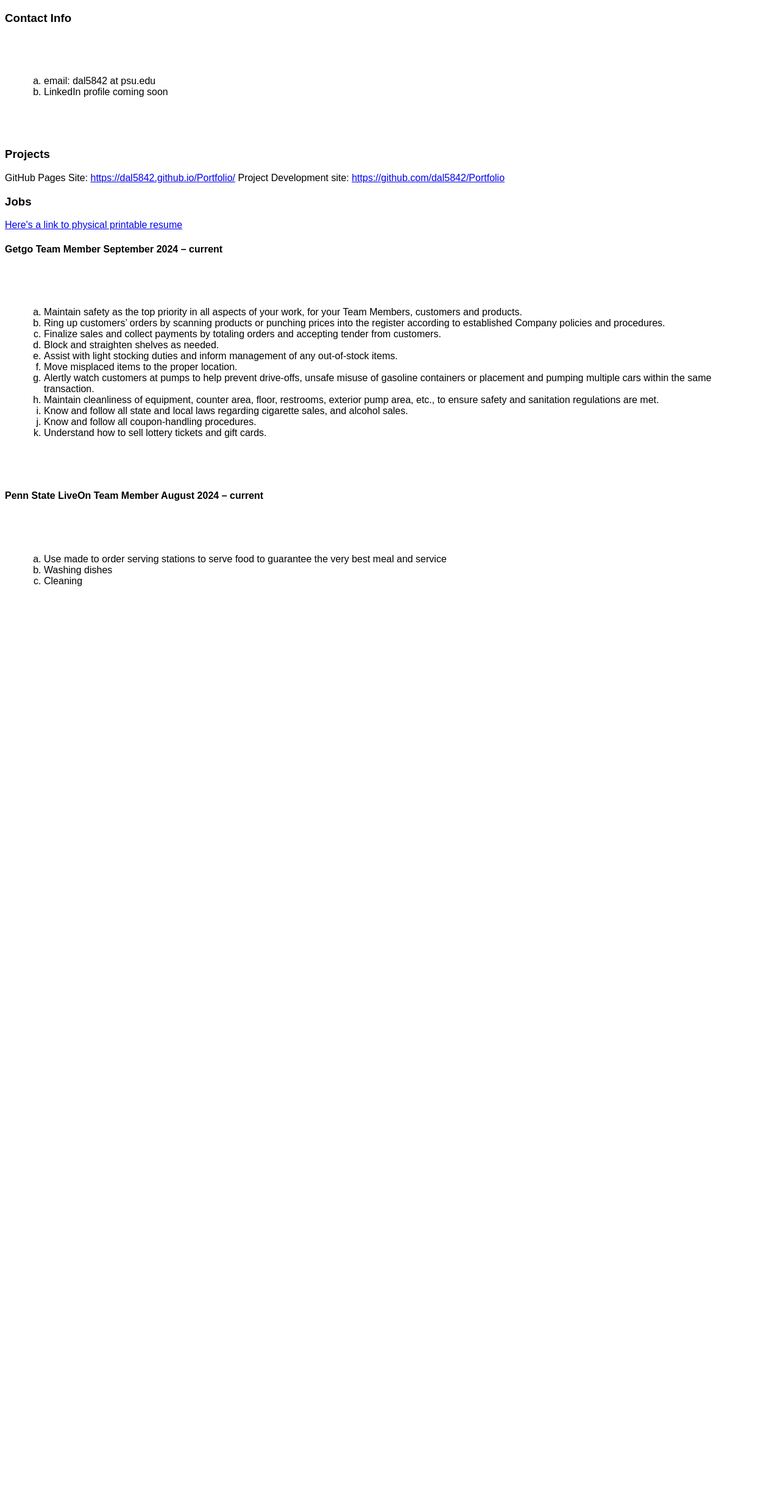
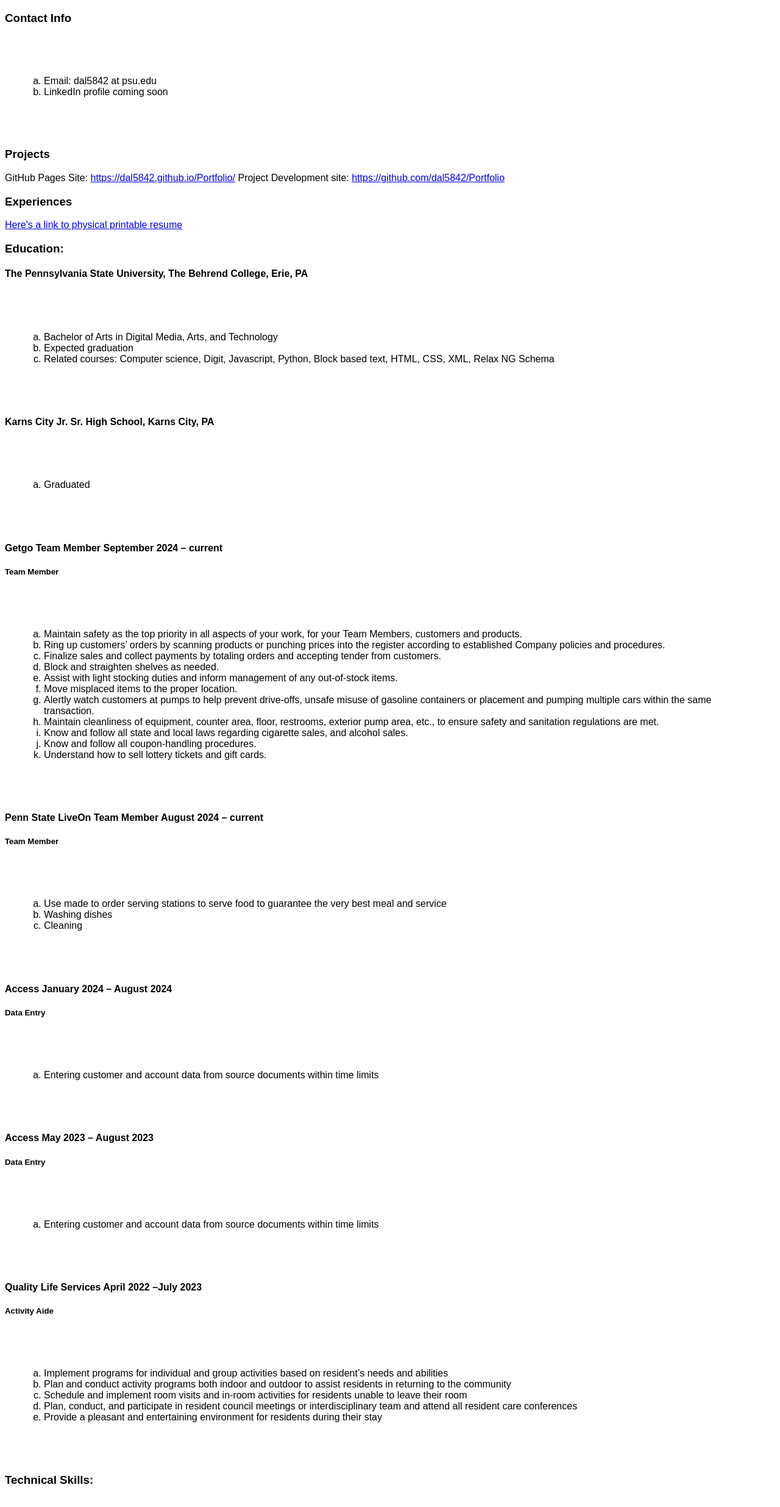
Before and after one commit to dal5842/Portfolio, a plain HTML site: page docs/resume.html in a window 1280 px wide. Shown: the part 301-2772 px from the top of the page at 61% size. Before the commit the page ends 1343 px from the top, so only its background shows below. Drawn offline with Linux system fonts and the light colour scheme.

Commit message:
updated website

```diff
--- a/docs/resume.html
+++ b/docs/resume.html
@@ -19,16 +19,28 @@
         <h1>Dannika A Love</h1>
         <h3>Contact Info</h3>
         <ul>
-            <li>email: dal5842 at psu.edu</li>
+            <li>Email: dal5842 at psu.edu</li>
             <li>LinkedIn profile coming soon</li>
         </ul>
         <h3>Projects</h3>
         GitHub Pages Site: <a href="https://dal5842.github.io/Portfolio/">https://dal5842.github.io/Portfolio/</a>
 
         Project Development site: <a href="https://github.com/dal5842/Portfolio">https://github.com/dal5842/Portfolio</a>
-        <h3>Jobs</h3>
+        <h3>Experiences</h3>
         <a href="../../../../../../.file/id=6571367.3974733">Here's a link to physical printable resume </a>
-         <h4>Getgo Team Member               September 2024 – current</h4>
+        <h3>Education:</h3>
+            <h4>The Pennsylvania State University, The Behrend College, Erie, PA</h4>
+                <ul>
+                    <li>Bachelor of Arts in Digital Media, Arts, and Technology</li>
+                    <li>Expected graduation</li>
+                    <li>Related courses: Computer science, Digit, Javascript, Python, Block based text, HTML, CSS, XML, Relax NG Schema</li>
+                </ul>
+            <h4>Karns City Jr. Sr. High School, Karns City, PA</h4>
+                <ul>
+                    <li>Graduated</li>
+                </ul>
+        <h4>Getgo Team Member                                 September 2024 – current</h4>
+            <h5>Team Member</h5>
                 <ul>
                     <li>Maintain safety as the top priority in all aspects of your work, for your Team Members, customers and products.</li>
                     <li>Ring up customers’ orders by scanning products or punching prices into the register according to established Company policies and procedures.</li>
@@ -42,12 +54,35 @@
                     <li>Know and follow all coupon-handling procedures.</li>
                     <li>Understand how to sell lottery tickets and gift cards.</li>
                 </ul>
-
          <h4>Penn State LiveOn Team Member				     August 2024 – current</h4>
+            <h5>Team Member</h5>
+                <ul>
+                    <li>Use made to order serving stations to serve food to guarantee the very best meal and service</li>
+                    <li>Washing dishes</li>
+                    <li>Cleaning</li>
+                </ul>
+         <h4>Access				                            January 2024 – August 2024</h4>
+            <h5>Data Entry</h5>
+                <ul>
+                    <li>Entering customer and account data from source documents within time limits</li>
+                </ul>
+         <h4>Access				                             May 2023 – August 2023</h4>
+            <h5>Data Entry</h5>
+                <ul>
+                    <li>Entering customer and account data from source documents within time limits</li>
+                </ul>
+        <h4>Quality Life Services						       April 2022 –July 2023</h4>
+            <h5>Activity Aide</h5>
+                <ul>
+                    <li>Implement programs for individual and group activities based on resident’s needs and abilities</li>
+                    <li>Plan and conduct activity programs both indoor and outdoor to assist residents in returning to the community</li>
+                    <li>Schedule and implement room visits and in-room activities for residents unable to leave their room</li>
+                    <li>Plan, conduct, and participate in resident council meetings or interdisciplinary team and attend all resident care conferences</li>
+                    <li>Provide a pleasant and entertaining environment for residents during their stay</li>
+                </ul>
+        <h3>Technical Skills:</h3>
             <ul>
-                <li>Use made to order serving stations to serve food to guarantee the very best meal and service</li>
-                <li>Washing dishes</li>
-                <li>Cleaning</li>
+                <li>Proficient in the use of Google and Microsoft application, Vast knowledge in coding languages, knowledge of leadership and positional status held.</li>
             </ul>
       </body>
 </html>
```
Also changed, not shown: docs/gallery.html (+1 -0 lines), 1 other file.
